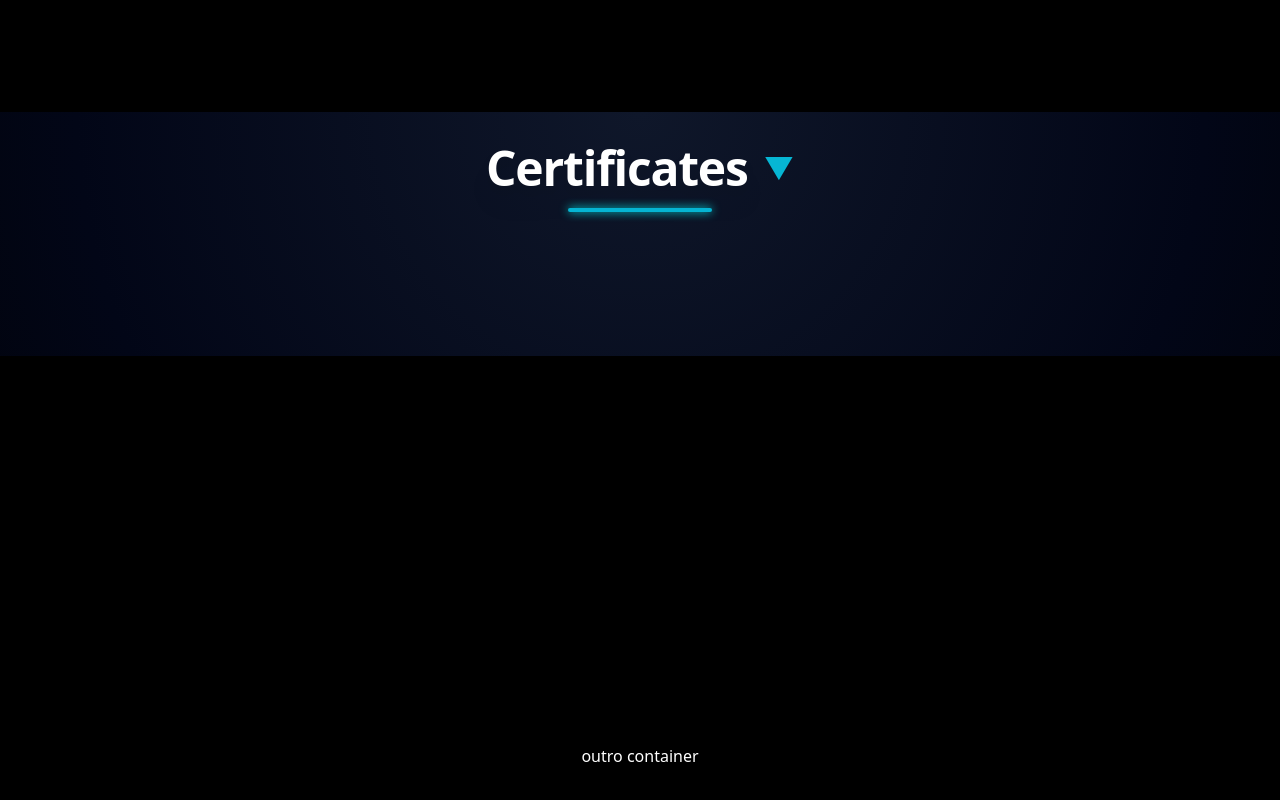
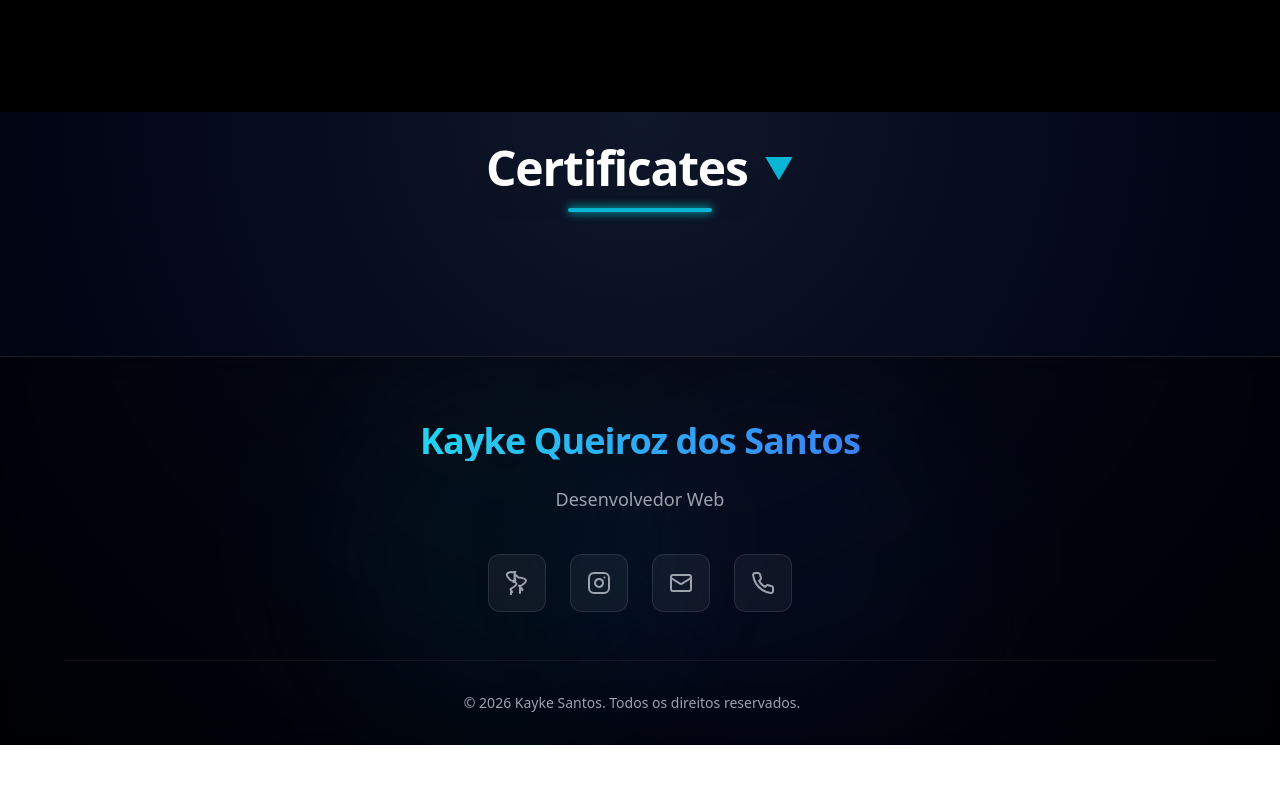
Before and after one commit to Kayke-Queiroz/Repository, a React (Vite) app: page / in a window 1280 px wide. Shown: the part 688-1488 px from the top of the page. After the commit the page ends 1433 px from the top, so only its background shows below. Built offline with nearby package versions, Linux system fonts and the light colour scheme.

Commit message:
add footer

```diff
--- a/src/App.jsx
+++ b/src/App.jsx
@@ -6,6 +6,7 @@ import HeroOverlay from './components/HeroOverlay'
 import About from './components/About'
 import Skills from './components/Skills'
 import Certificates from './components/Certificates'
+import Footer from './components/Footer'
 
 const ENABLE_LOADING = false
 
@@ -28,14 +29,7 @@ export default function App() {
       </div>
 
       <Certificates />
-
-
-      <div className="min-h-screen bg-black text-white flex items-center justify-center">
-        outro container
-      </div>
-
-
-
+      <Footer />
     </>
   )
 }
--- /dev/null
+++ b/src/components/Footer.jsx
@@ -0,0 +1,146 @@
+
+const Footer = () => {
+    const currentYear = new Date().getFullYear();
+
+    const socialLinks = [
+        {
+            name: "GitHub",
+            url: "https://github.com/Kayke-Queiroz",
+            icon: (
+                <svg
+                    xmlns="http://www.w3.org/2000/svg"
+                    width="24"
+                    height="24"
+                    viewBox="0 0 24 24"
+                    fill="none"
+                    stroke="currentColor"
+                    strokeWidth="2"
+                    strokeLinecap="round"
+                    strokeLinejoin="round"
+                >
+                    <path d="M15 22v-4a4.8 4.8 0 0 0-1-3.5c3 6 6 5.5.5 1 8-4.5 9.5-8-1-9-1.5-1-6.5-7.5-3 3-5 5 1-2.5-1-4.9.5-7.5 3-3-2.5-3.5-5 .5-8 1.5-1.5 8 8 2.5 8 4.5 0 9 1.5 3 2.5 4.5.5 1 .5 1 .5 1.5 0 2 0 4.5-.5 7-1.5 5.5-.5 1-.5 1-1.5.5-1.5 1-1.5 2 0 2 0 4.5.5 7 1.5 5.5-.5 1M9 18c-4.51 2-5-2-7-2" />
+                </svg>
+            ),
+        },
+        {
+            name: "Instagram",
+            url: "https://instagram.com/seuusuario", // Substitua pelo seu usuário real
+            icon: (
+                <svg
+                    xmlns="http://www.w3.org/2000/svg"
+                    width="24"
+                    height="24"
+                    viewBox="0 0 24 24"
+                    fill="none"
+                    stroke="currentColor"
+                    strokeWidth="2"
+                    strokeLinecap="round"
+                    strokeLinejoin="round"
+                >
+                    <rect x="2" y="2" width="20" height="20" rx="5" ry="5" />
+                    <path d="M16 11.37A4 4 0 1 1 12.63 8 4 4 0 0 1 16 11.37z" />
+                    <line x1="17.5" y1="6.5" x2="17.51" y2="6.5" />
+                </svg>
+            ),
+        },
+        {
+            name: "Email",
+            url: "mailto:contato@kaykesantos.com", // Substitua pelo seu email real
+            icon: (
+                <svg
+                    xmlns="http://www.w3.org/2000/svg"
+                    width="24"
+                    height="24"
+                    viewBox="0 0 24 24"
+                    fill="none"
+                    stroke="currentColor"
+                    strokeWidth="2"
+                    strokeLinecap="round"
+                    strokeLinejoin="round"
+                >
+                    <rect width="20" height="16" x="2" y="4" rx="2" />
+                    <path d="m22 7-8.97 5.7a1.94 1.94 0 0 1-2.06 0L2 7" />
+                </svg>
+            ),
+        },
+        {
+            name: "WhatsApp",
+            url: "https://wa.me/5511999999999", // Substitua pelo seu número real
+            icon: (
+                <svg
+                    xmlns="http://www.w3.org/2000/svg"
+                    width="24"
+                    height="24"
+                    viewBox="0 0 24 24"
+                    fill="none"
+                    stroke="currentColor"
+                    strokeWidth="2"
+                    strokeLinecap="round"
+                    strokeLinejoin="round"
+                >
+                    <path d="M22 16.92v3a2 2 0 0 1-2.18 2 19.79 19.79 0 0 1-8.63-3.07 19.5 19.5 0 0 1-6-6 19.79 19.79 0 0 1-3.07-8.67A2 2 0 0 1 4.11 2h3a2 2 0 0 1 2 1.72 12.84 12.84 0 0 0 .7 2.81 2 2 0 0 1-.45 2.11L8.09 9.91a16 16 0 0 0 6 6l1.27-1.27a2 2 0 0 1 2.11-.45 12.84 12.84 0 0 0 2.81.7A2 2 0 0 1 22 16.92z" />
+                </svg>
+            ),
+        },
+    ];
+
+    return (
+        <footer className="relative w-full bg-black/40 backdrop-blur-md border-t border-white/10 pt-16 pb-8">
+            {/* Background Decorativo */}
+            <div className="absolute inset-0 overflow-hidden pointer-events-none">
+                <div className="absolute top-0 left-1/4 w-96 h-96 bg-cyan-500/5 rounded-full blur-3xl" />
+                <div className="absolute bottom-0 right-1/4 w-96 h-96 bg-blue-600/5 rounded-full blur-3xl" />
+            </div>
+
+            <div className="max-w-[1200px] mx-auto px-6 relative z-10 flex flex-col items-center">
+                {/* Logo / Título */}
+                <h2 className="text-3xl md:text-4xl font-bold bg-clip-text text-transparent bg-gradient-to-r from-cyan-400 to-blue-500 mb-6 tracking-tight">
+                    Kayke Queiroz dos Santos
+                </h2>
+
+                <p className="text-gray-400 text-center max-w-lg mb-10 text-lg leading-relaxed">
+                    Desenvolvedor Web
+
+                </p>
+
+                {/* Links Sociais */}
+                <div className="flex flex-wrap justify-center gap-6 mb-12">
+                    {socialLinks.map((link) => (
+                        <a
+                            key={link.name}
+                            href={link.url}
+                            target="_blank"
+                            rel="noopener noreferrer"
+                            aria-label={link.name}
+                            className="
+                group relative p-4 rounded-xl bg-white/5 border border-white/10
+                flex items-center justify-center
+                transition-all duration-300
+                hover:border-cyan-500/50 hover:bg-cyan-500/10 hover:-translate-y-1 hover:shadow-[0_0_20px_rgba(34,211,238,0.2)]
+              "
+                        >
+                            <div className="text-gray-400 group-hover:text-cyan-400 transition-colors duration-300">
+                                {link.icon}
+                            </div>
+                            {/* Tooltip simples */}
+                            <span className="absolute -bottom-8 opacity-0 group-hover:opacity-100 transition-opacity text-xs text-cyan-400 font-mono tracking-widest whitespace-nowrap pointer-events-none">
+                                {link.name}
+                            </span>
+                        </a>
+                    ))}
+                </div>
+
+                {/* Copyright */}
+                <div className="w-full border-t border-white/5 pt-8 flex flex-col md:flex-row items-center justify-center text-sm text-gray-500 gap-4">
+                    <p>
+                        &copy; {currentYear} Kayke Santos. Todos os direitos reservados.
+                    </p>
+                    <div className="flex gap-6">
+                    </div>
+                </div>
+            </div>
+        </footer>
+    );
+};
+
+export default Footer;
```
Also changed, not shown: src/assets/videos/certificates/certificado.png (deleted), 1 other file (tests, documents, lock files or other folders).
